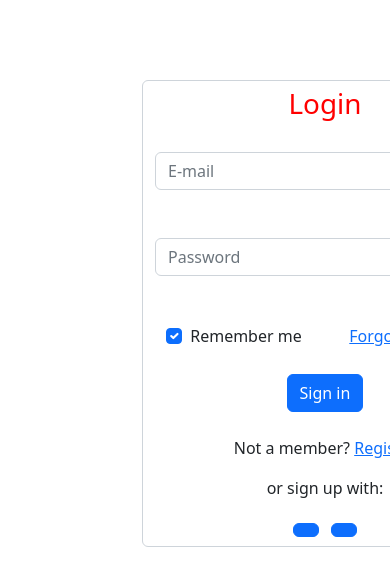
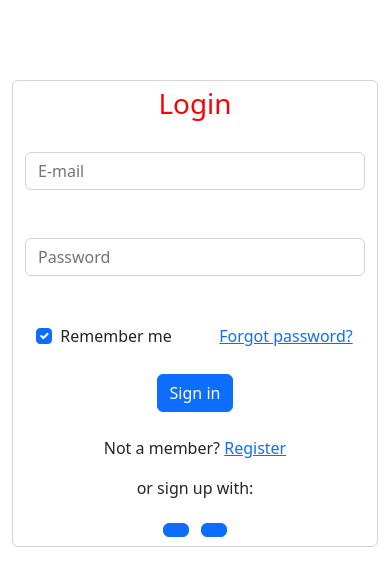
Before and after one commit to Willanderdev/Estoque_Django, a Django app: page /contas/login/ in a window 390 px wide; the page is wider, and only the part inside the window is pictured. Shown: the top 586 px of that part. Run offline with Django 4.2, Linux system fonts and the light colour scheme; some libraries are stand-ins or nearby versions.

Commit message:
correção de responsividade

```diff
--- a/static/css/style.css
+++ b/static/css/style.css
@@ -1,6 +1,8 @@
 .login {
 
     padding-top: 5rem;
+
+
 
 }
 
--- a/templates/index.html
+++ b/templates/index.html
@@ -8,7 +8,7 @@
     {% if user.is_anonymous %}
     <div class="container">
         <div class="row">
-            <div class="col-xs-12 col-lg-12 col-sm-12 login" align="center">
+            <div class="col-xs-12 col-lg-12 col-sm-12 index" align="center">
                 <h1>Controle de Estoque</h1>
                 <br>
                 <h4>Você não estar logado</h4>
--- a/templates/registration/login.html
+++ b/templates/registration/login.html
@@ -3,7 +3,13 @@
 {% block content %}
 <div class="container">
   <div class="row">
-    <div class="col-xs-12 offset-4 col-md-4 login" align="center">
+
+    <div class="col-sm-12 col-lg-4">
+
+
+    </div>
+
+    <div class="col-sm-12 col-lg-4 login" align="center">
       <div class="form form-control">
         <form class="form-signin" method="post" autocomplete="off">
           {% csrf_token %}
@@ -59,6 +65,11 @@
       </div>
 
     </div>
+    <div class="col-sm-12 col-lg-4">
+
+
+    </div>
+
   </div>
 </div>
 
```
